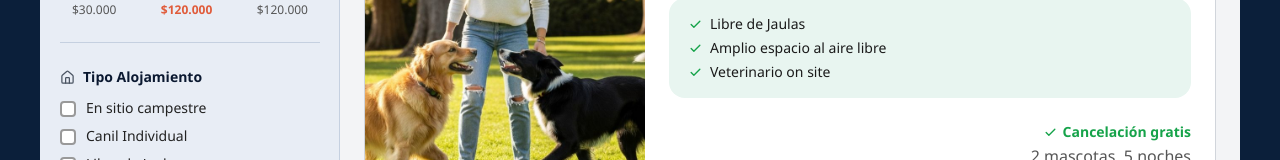
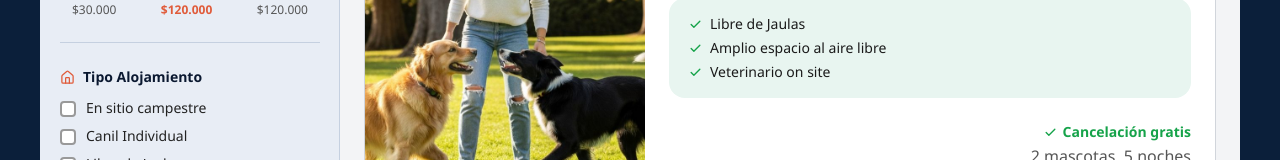
Before and after one commit to maribelvb57/jackciti-demo, a Next.js app: page /busqueda in a window 1280 px wide. Shown: the part 293-453 px from the top of the page. Built offline with nearby package versions, Linux system fonts and the light colour scheme.

Commit message:
feat: update "Tipo Alojamiento" section Home icon to coral color
Consistent icon color with section interactive elements.

```diff
--- a/components/search-filters.tsx
+++ b/components/search-filters.tsx
@@ -158,7 +158,7 @@ export function SearchFilters() {
       {/* Tipo Alojamiento */}
       <div className="w-full">
         <div className="flex items-center gap-2 mb-3">
-          <Home size={15} style={{ color: DARK }} />
+          <Home size={15} style={{ color: "#E05B3A" }} />
           <h3 className="text-sm font-bold" style={{ color: "#0A1830" }}>Tipo Alojamiento</h3>
         </div>
         <div className="flex flex-col gap-2.5">
```
